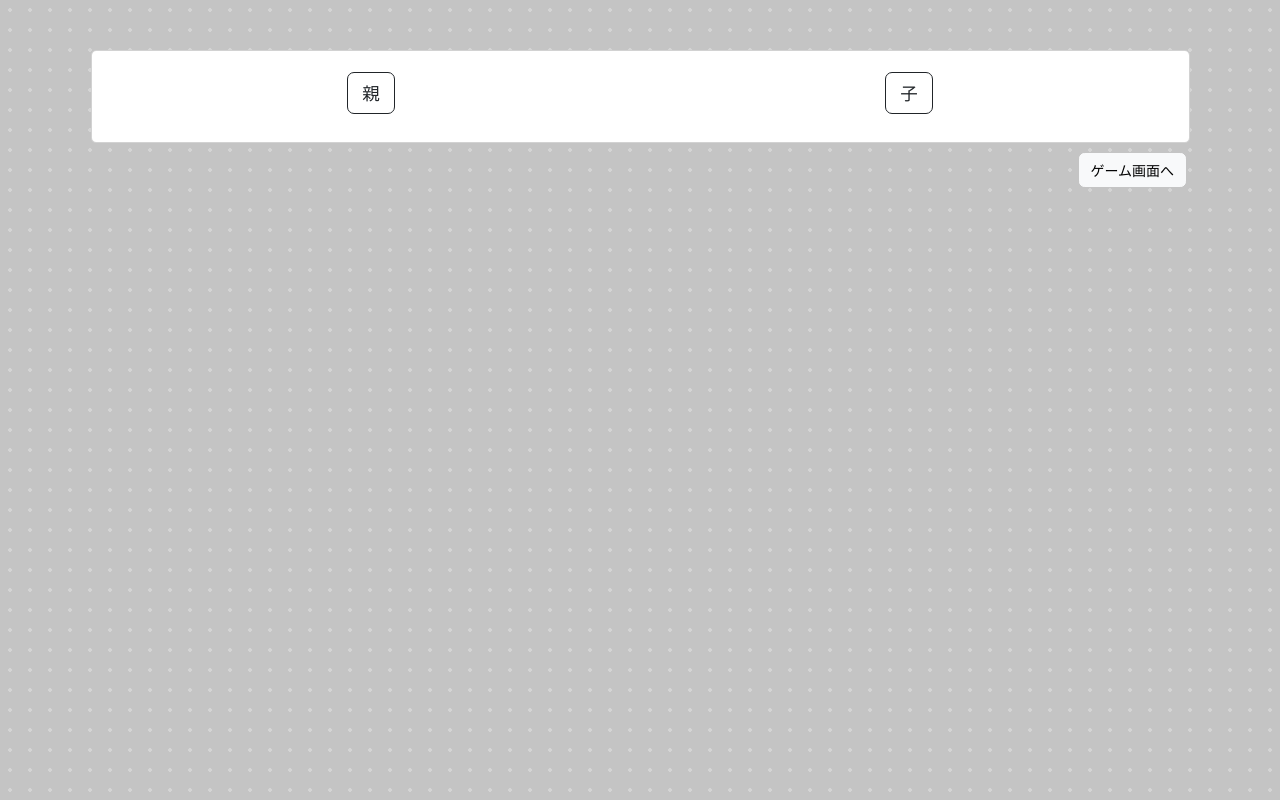
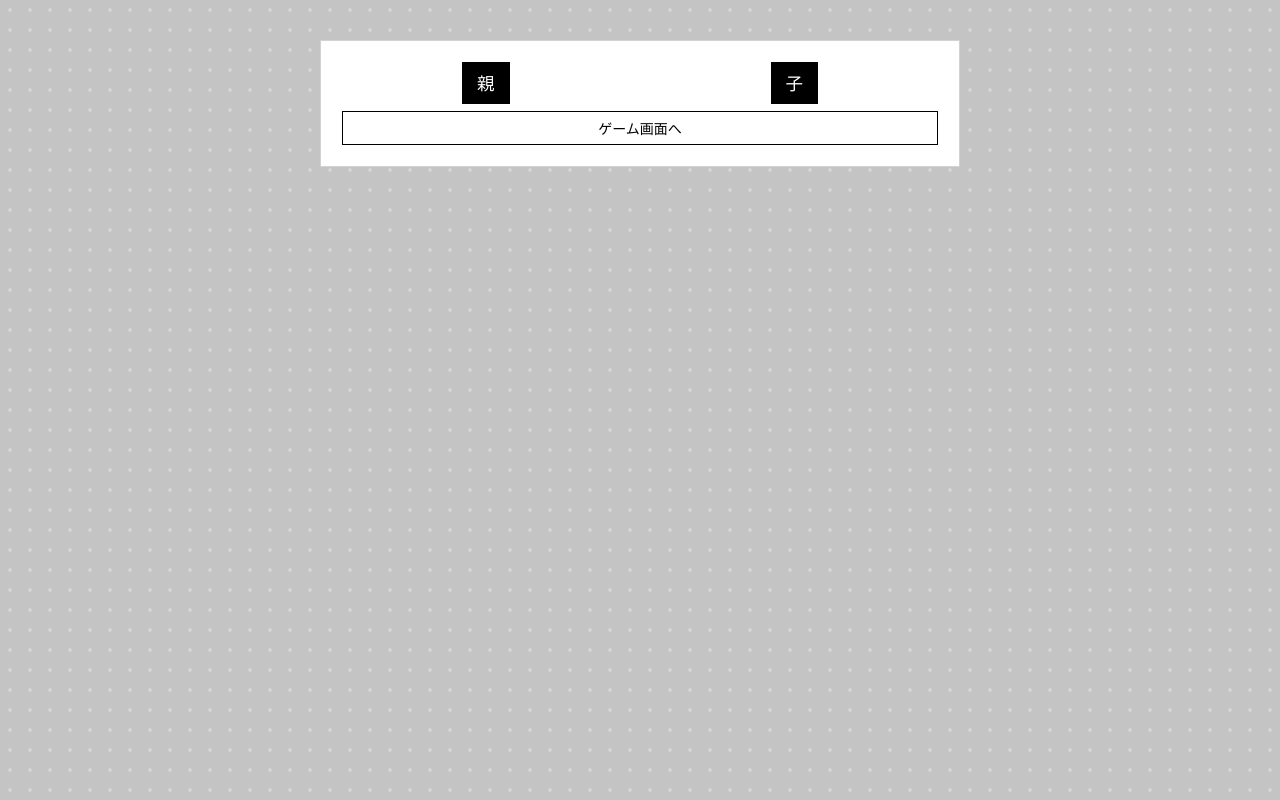
Before and after one commit to MikiKumagai/wordch, a React (Create React App) app in the folder client/: page /home in a window 1280 px wide. Built offline with nearby package versions, Linux system fonts and the light colour scheme.

Commit message:
smallCard setValueRoomId

```diff
--- a/client/src/App.css
+++ b/client/src/App.css
@@ -19,6 +19,7 @@ html {
   opacity: 1;
   z-index: -1;
 }
+
 .bg_custom {
   background-image: radial-gradient(#d4d4d4 2px, #c4c4c4 2px);
   background-size: 20px 20px;
@@ -27,11 +28,23 @@ html {
 .card {
   background: white;
   margin: 10px;
+  border-radius: 0 !important
+}
+
+.small-card {
+  width: 50vw !important;
+  margin: 0 auto;
 }
 
 #card-loser {
   overflow-y: auto;
   height: 70vh;
+}
+
+.btn {
+  /* padding: 4px 15px 4px 15px !important;
+  border-radius: 9999px !important */
+  border-radius: 0 !important
 }
 
 /* TODO 縦幅が右上と合わせてloserと同じになるように */
@@ -40,3 +53,53 @@ html {
   height: 40vh;
   margin: 20px 10px 10px 10px
 }
+
+/*------------------------------------
+- COLOR warning
+------------------------------------*/
+
+.card-header {
+  background-color: #e0ff93 !important;
+}
+
+.btn-warning {
+  color: #fff !important;
+  background-color: #000000 !important;
+  border-color: #000000 !important;
+}
+
+.btn-light {
+  color: #000000 !important;
+  background-color: #fff !important;
+  border-color: #fff !important;
+}
+
+.btn-light:hover {
+  color: #212529 !important;
+  background-color: #aff400 !important;
+  border-color: #aff400 !important;
+}
+
+.btn-warning:hover {
+  color: #212529 !important;
+  background-color: #aff400 !important;
+  border-color: #aff400 !important;
+}
+
+.btn-warning.disabled, .btn-warning:disabled {
+  color: #212529 !important;
+  background-color: #aff400 !important;
+  border-color: #aff400 !important;
+}
+
+.btn-outline-warning {
+  color: #000000 !important;
+  background-color: transparent !important;
+  border-color: #000000 !important;
+}
+
+.btn-outline-warning:hover {
+  color: #212529 !important;
+  background-color: #c7ff15 !important;
+  border-color: #c7ff15 !important;
+}
--- a/client/src/pages/Home.js
+++ b/client/src/pages/Home.js
@@ -64,14 +64,14 @@ export default function Home() {
 
   return (
     <Container>
-      <Card>
+      <Card className='small-card'>
         <Card.Body className='p-4'>
           <Row>
             <Col className='text-center'>
-              <Button variant='outline-dark' size="lg" type="button" onClick={()=>clickRole("dealer")}>親</Button>
+              <Button variant='warning' size="lg" type="button" onClick={()=>clickRole("dealer")}>親</Button>
             </Col>
             <Col className='text-center'>
-              <Button variant='outline-dark' size="lg" type="button" onClick={()=>clickRole("player")}>子</Button>
+              <Button variant='warning' size="lg" type="button" onClick={()=>clickRole("player")}>子</Button>
             </Col>
             </Row>
           <Row>
@@ -84,13 +84,13 @@ export default function Home() {
               ))}
             </Col>
           </Row>
+          <Row>
+            <Col className='text-center d-grid'>
+              <Button variant='outline-warning' type="button" onClick={()=>startGame()}>ゲーム画面へ</Button>
+            </Col>
+          </Row>
         </Card.Body>
       </Card>
-      <Row>
-        <Col className='text-end me-3'>
-          <Button variant='light' type="button" onClick={()=>startGame()}>ゲーム画面へ</Button>
-        </Col>
-      </Row>
     </Container>
   );
 }
--- a/client/src/pages/Landing.js
+++ b/client/src/pages/Landing.js
@@ -29,6 +29,7 @@ export default function Landing() {
   const createRoomId = () => {
     const randomString = Math.random().toString(32).substring(2, 10)
     setNewRoomId(randomString)
+    hookForm.setValue("roomId", randomString)
   }
 
   /**
@@ -43,38 +44,42 @@ export default function Landing() {
 
   return (
     <Container>
-      <Card>
+      <Card className='small-card'>
         <Card.Body>
           {errors.roomId && <><small className="text-danger text-left">{errors.roomId.message}</small><br /></>}
           {errors.name && <small className="text-danger text-left">{errors.name.message}</small>}
           <FormProvider {...hookForm}>
             <form onSubmit={handleSubmit(onSubmit)}>
-              <Stack direction="horizontal" gap={2}>
+              <Row className='my-3'>
+                <Col>
                   <Form.Control {...register("roomId", {
                     required: "部屋IDを入力してね！",
                     maxLength: { value: 8, message: "部屋IDは8文字以内にしてね！" },
                     })} type="text" className="me-auto" placeholder='グループの部屋ID'
                   />
+                </Col>
+              </Row>
+              <Row className='my-3'>
+                <Col>
                   <Form.Control {...register("name", {
                     required: "名前を入力してね！",
                     maxLength: { value: 8, message: "名前は8文字以内に決めてね！" },
                     })} type="text" className="me-auto" placeholder='あなたの名前'
                   />
-                <Button type="submit" variant="outline-dark" className='col-auto'>始める</Button>
-              </Stack>
+                </Col>
+              </Row>
+              <Row className='my-3'>
+                <Col className='d-flex justify-content-center align-items-center'>
+                  <Button variant='secondary' onClick={()=>createRoomId()}>
+                    部屋IDを生成
+                  </Button>
+                </Col>
+                <Col className='d-flex justify-content-center'>
+                  <Button type="submit" variant="outline-warning" className='col-auto'>始める</Button>
+                </Col>
+              </Row>
             </form>
           </FormProvider>
-          <Row>
-            <Col className='my-1'>
-              {newRoomId === "" ?
-                <Button variant='secondary' size="sm" onClick={()=>createRoomId()}>
-                  部屋IDを生成
-                </Button>
-              :
-                <div>部屋ID: {newRoomId}</div>
-              }
-            </Col>
-          </Row>
         </Card.Body>
       </Card>
     </Container>
```
Lines whose indentation alone changed are shown as unchanged.
